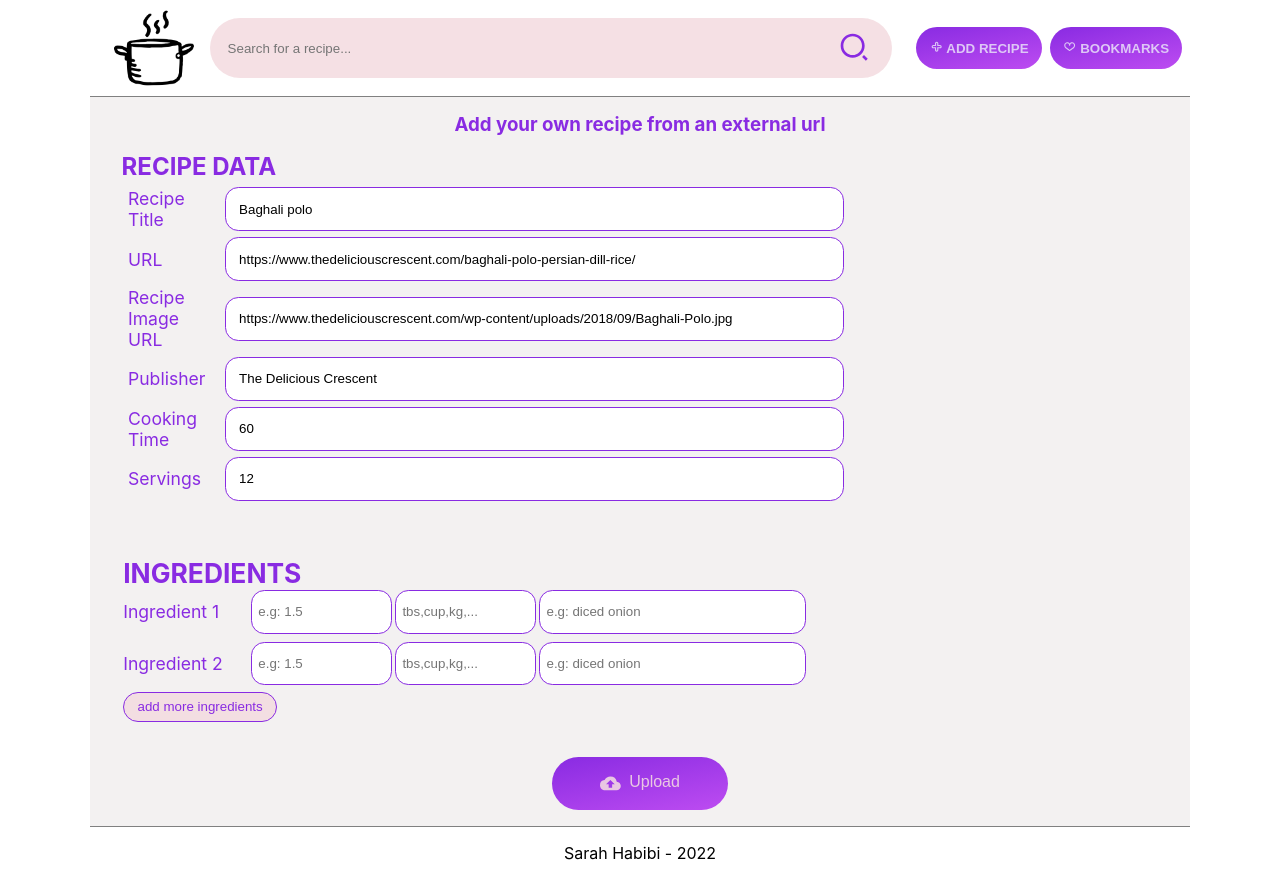
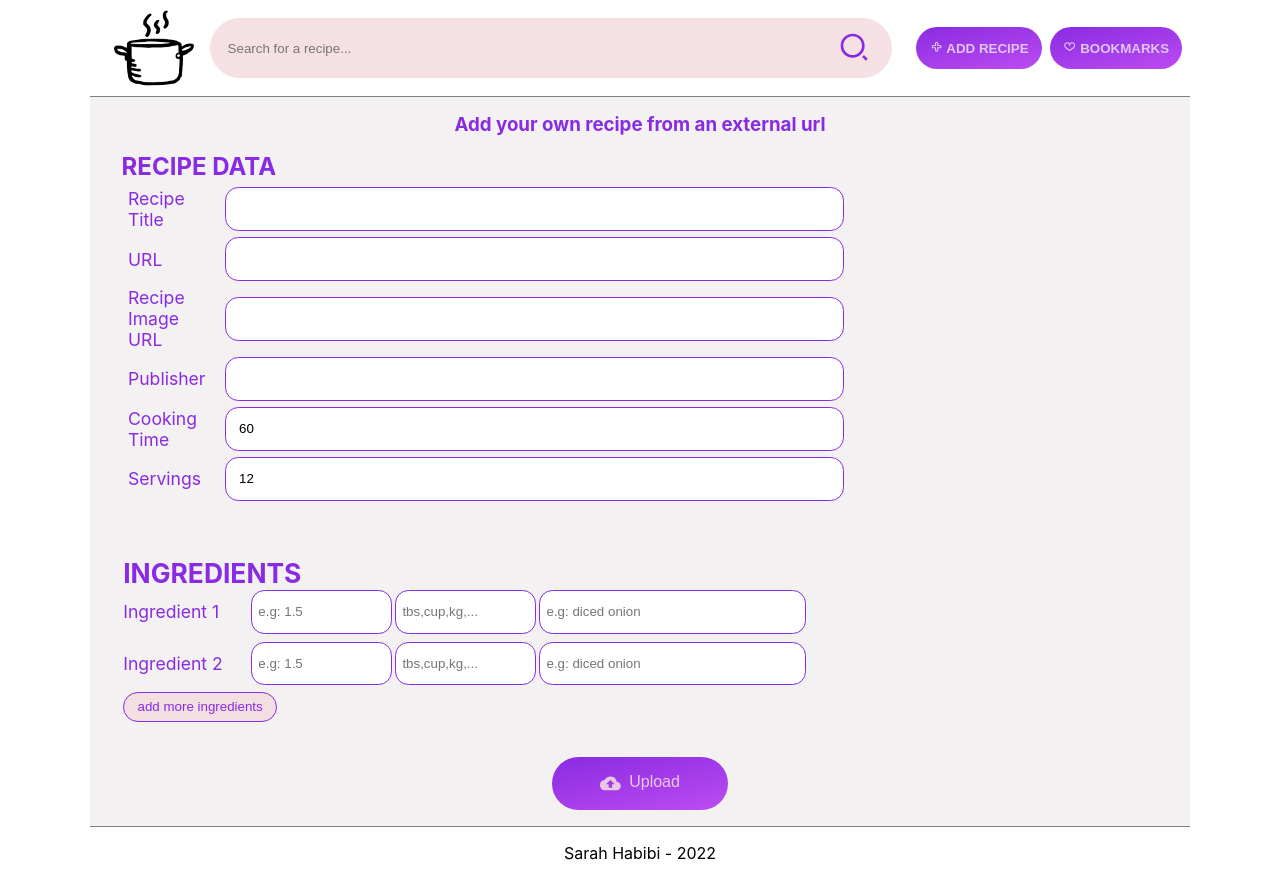
Before and after one commit to sarah-hbb/forkifyReact, a Next.js app: page /new-recipe in a window 1280 px wide. Built offline with nearby package versions, Linux system fonts and the light colour scheme.

Commit message:
all field cleared for new recipe upload

```diff
--- a/components/newRecipe/NewRecipeForm.js
+++ b/components/newRecipe/NewRecipeForm.js
@@ -28,16 +28,10 @@ const NewRecipeForm = () => {
   // Getting data from forms
 
   ////// 1. Getting recipe data from form Recipe Data section
-  const [titleInput, setTitleInput] = useState("Baghali polo");
-  const [urlInput, setUrlInput] = useState(
-    "https://www.thedeliciouscrescent.com/baghali-polo-persian-dill-rice/"
-  );
-  const [imageUrlInput, setImageUrlInput] = useState(
-    "https://www.thedeliciouscrescent.com/wp-content/uploads/2018/09/Baghali-Polo.jpg"
-  );
-  const [publisherInput, setPublisherInput] = useState(
-    "The Delicious Crescent"
-  );
+  const [titleInput, setTitleInput] = useState();
+  const [urlInput, setUrlInput] = useState( );
+  const [imageUrlInput, setImageUrlInput] = useState();
+  const [publisherInput, setPublisherInput] = useState();
   const [cookingTimeInput, setCookingTimeInput] = useState(60);
   const [servingsInput, setServingsInput] = useState(12);
 
```
